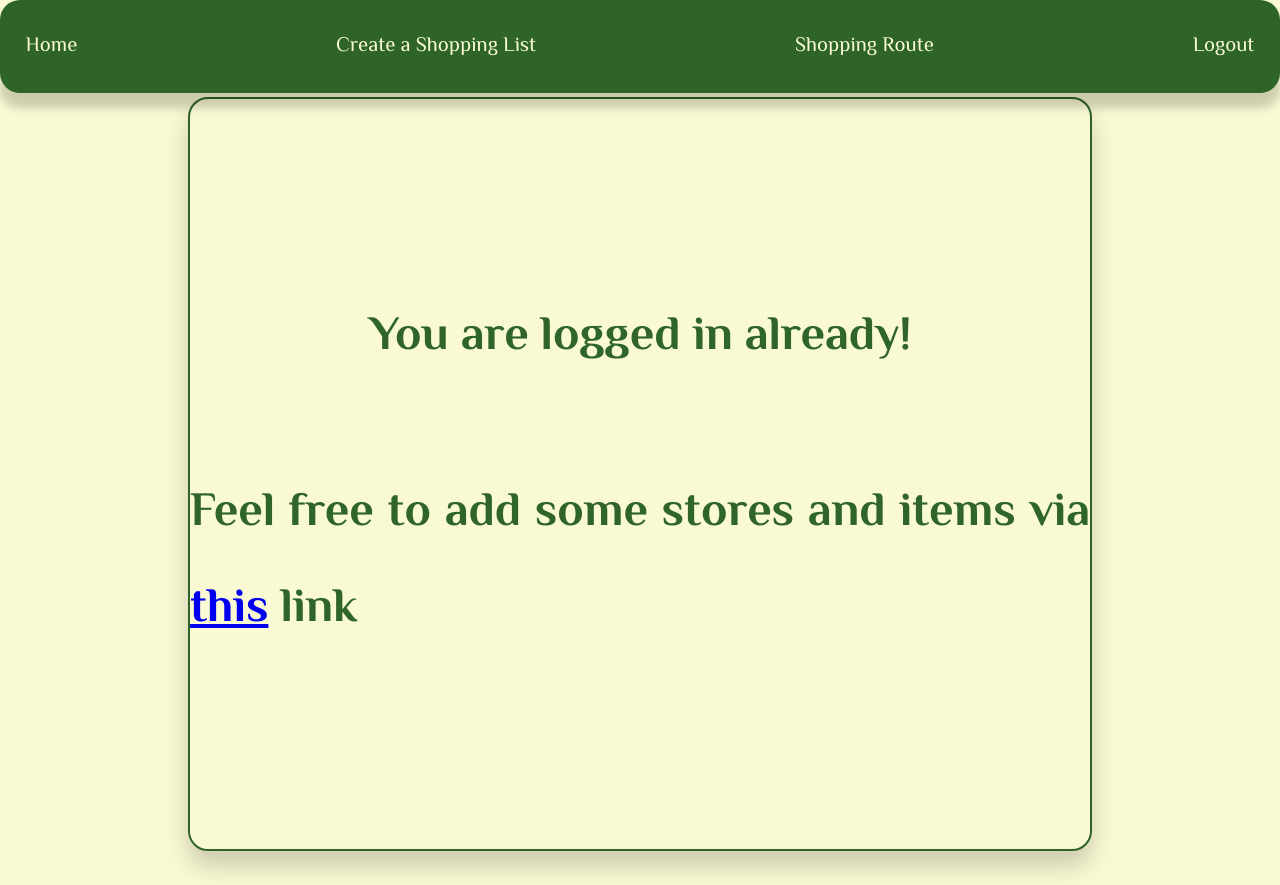
After one commit to sid-s1/Project-2, a Flask app: template templates/logged_in.html in a window 1280 px wide. The commit adds this page. Run offline with Flask 2, Linux system fonts and the light colour scheme; the template is opened without the code that fills it, so the values that code supplies are empty; some libraries are stand-ins or nearby versions.

Commit message:
Added username to pages to improve experience; added 'already-logged-in' and 'need to login to see that' pages; attempting to assess google maps api error now where beyond a certain distance the results become a bit mixed up

```diff
--- a/app.py
+++ b/app.py
@@ -17,11 +17,12 @@ app.config['SECRET_KEY'] = SECRET_KEY
 def index():
     email = session.get('email')
     if session.get('email') != None:
+        user_name = app_service.retrieve_userName(email)
         stores_and_items = app_service.retrieve_stores_items(email)
         user_id = app_service.retrieve_userID(email)
         lat_long = app_service.retrieve_address(email)
         all_placeids_for_maps = app_service.all_placeids_for_maps(user_id)
-        return render_template('homepage.html',key=api_key,ids=all_placeids_for_maps,user=session.get('email'),lat=lat_long[0],long=lat_long[1],stores=stores_and_items,user_id=user_id)
+        return render_template('homepage.html',key=api_key,ids=all_placeids_for_maps,user=session.get('email'),lat=lat_long[0],long=lat_long[1],stores=stores_and_items,user_id=user_id,user_name=user_name)
     else:
         return render_template('homepage.html',user=session.get('email'),key=api_key)
 
@@ -49,8 +50,11 @@ def list_route_action():
 def shopping_list():
     email = session.get('email')
     if session.get('email') != None:
+        user_name = app_service.retrieve_userName(email)
         stores_and_items = app_service.retrieve_stores_items(email)
-        return render_template('shopping.html',key=api_key,user=session.get('email'),stores=stores_and_items)
+        return render_template('shopping.html',key=api_key,user=session.get('email'),stores=stores_and_items,user_name=user_name)
+    else:
+        return render_template('login_first.html',user=session.get('email'))
 
 @app.route('/list',methods=["POST"])
 def shopping_list_search():
@@ -64,8 +68,9 @@ def shopping_list_search():
     if app_service.check_store_exists(user_id,store_name) != 'exists':
         app_service.store_place_details(place_id,store_name,user_id)
         email = session.get('email')
+        user_name = app_service.retrieve_userName(email)
         stores_and_items = app_service.retrieve_stores_items(email)
-        return render_template('shopping.html',key=api_key,user=session.get('email'),stores=stores_and_items,added='store',name=store_name)
+        return render_template('shopping.html',key=api_key,user=session.get('email'),stores=stores_and_items,added='store',name=store_name,user_name=user_name)
     else:
         return render_template('shopping.html',entity='store',key=api_key,user=session.get('email'))
 
@@ -74,16 +79,23 @@ def shopping_list_search():
 def list_route_display():
     email = session.get('email')
     if session.get('email') != None:
+        user_name = app_service.retrieve_userName(email)
         stores_and_items = app_service.retrieve_stores_items(email)
         user_id = app_service.retrieve_userID(email)
         lat_long = app_service.retrieve_address(email)
         all_placeids_for_maps = app_service.all_placeids_for_maps(user_id)
-        return render_template('route.html',key=api_key,ids=all_placeids_for_maps,user=session.get('email'),lat=lat_long[0],long=lat_long[1],stores=stores_and_items,user_id=user_id)
+        return render_template('route.html',key=api_key,ids=all_placeids_for_maps,user=session.get('email'),lat=lat_long[0],long=lat_long[1],stores=stores_and_items,user_id=user_id,user_name=user_name)
+    else:
+        return render_template('login_first.html',user=session.get('email'))
 
 @app.route('/signup')
 def signup_page():
     if session.get('email') == None:
         return render_template('signup_page.html',key=api_key,user=session.get('email'),invalid_email=False)
+    else:
+        email = session.get('email')
+        user_name = app_service.retrieve_userName(email)
+        return render_template('logged_in.html',user=session.get('email'),user_name=user_name)
 
 @app.route('/signup',methods=["POST"])
 def signup_process():
@@ -100,7 +112,8 @@ def signup_process():
             app_service.create_user_on_db(first_name,email,hashed_password,home_latitude,home_longitude)
             return redirect('/login')
         else:
-            return render_template('signup_page.html',key=api_key,user=session.get('email'),entity='email')
+            user_name = app_service.retrieve_userName(email)
+            return render_template('signup_page.html',key=api_key,user=session.get('email'),entity='email',user_name=user_name)
     else:
         return render_template('signup_page.html',key=api_key,user=session.get('email'),invalid_email=True)
 
@@ -108,6 +121,10 @@ def signup_process():
 def login_page():
     if session.get('email') == None:
         return render_template('login_page.html',user=session.get('email'))
+    else:
+        email = session.get('email')
+        user_name = app_service.retrieve_userName(email)
+        return render_template('logged_in.html',user=session.get('email'),user_name=user_name)
 
 @app.route('/login',methods=["POST"])
 def login_check():
@@ -129,7 +146,11 @@ def trial():
 @app.route('/logout_check')
 def logout_decision():
     if session.get('email') != None:
-        return render_template('logout_decision.html',user=session.get('email'))
+        email = session.get('email')
+        user_name = app_service.retrieve_userName(email)
+        return render_template('logout_decision.html',user=session.get('email'),user_name=user_name)
+    else:
+        return render_template('login_page.html',user=session.get('email'))
 
 @app.route('/logout',methods=["POST"])
 def logout():
@@ -144,8 +165,11 @@ def logout():
 def add_item_page():
     email = session.get('email')
     if session.get('email') != None:
+        user_name = app_service.retrieve_userName(email)
         stores_and_items = app_service.retrieve_stores_items(email)
-        return render_template('shopping.html',key=api_key,user=session.get('email'),stores=stores_and_items)
+        return render_template('shopping.html',key=api_key,user=session.get('email'),stores=stores_and_items,user_name=user_name)
+    else:
+        return render_template('login_page.html',user=session.get('email'))
 
 @app.route('/add_item',methods=["POST"])
 def add_item_action():
@@ -154,10 +178,12 @@ def add_item_action():
     user_id = app_service.retrieve_userID(session.get('email'))
     if app_service.store_items(user_id,store_id,added_item) != 'exists' and app_service.store_items(user_id,store_id,added_item) != None:
         email = session.get('email')
+        user_name = app_service.retrieve_userName(email)
         stores_and_items = app_service.retrieve_stores_items(email)
-        return render_template('shopping.html',key=api_key,user=session.get('email'),stores=stores_and_items,added='item',name=added_item,store_id=store_id)
+        return render_template('shopping.html',key=api_key,user=session.get('email'),stores=stores_and_items,added='item',name=added_item,store_id=store_id,user_name=user_name)
     else:
-        return render_template('shopping.html',key=api_key,user=session.get('email'),entity='item')
+        user_name = app_service.retrieve_userName(email)
+        return render_template('shopping.html',key=api_key,user=session.get('email'),entity='item',user_name=user_name)
 
 if __name__ == '__main__':
     app.run(debug=True)
--- a/static/base_style.css
+++ b/static/base_style.css
@@ -12,7 +12,7 @@ body {
     width: 100%;
     list-style: none;
     margin: 0;
-    font-size: 1.3vw;
+    font-size: 1.3rem;
     background-color: rgba(1, 67, 1, 0.816);
     border-radius: 20px;
     color: rgb(249, 249, 212);
@@ -39,6 +39,10 @@ body {
     transition-duration: 0.2s;
     background-color: rgb(249, 249, 212);
     color: rgba(1, 67, 1, 0.816);
+}
+#route-header h3 {
+    margin-top: 4%;
+    margin-left: 5%;
 }
 .centered-btn-div {
     display: flex;
@@ -90,10 +94,12 @@ body {
     text-align: justify;
 }
 #map-flexbox {
+    width: 900px;
+    height: 750px;
     padding: 0;
     overflow: hidden;
     margin: 2%;
-    font-size: 2em;
+    font-size: 2rem;
     color: rgba(1, 67, 1, 0.816);
 }
 #signup-fields {
@@ -102,7 +108,7 @@ body {
 header {
     border-bottom: 2px solid rgba(1, 67, 1, 0.816);
     color: rgba(1, 67, 1, 0.816);
-    font-size: 1.8vw;
+    font-size: 1.8rem;
     display: flex;
     justify-content: center;
     align-items: center;
@@ -112,7 +118,7 @@ header {
     margin-left: 5%;
 }
 .homepage .store-header {
-    font-size: 1.25vw;
+    font-size: 1.25rem;
 }
 .homepage .item-list {
     border-bottom: solid 1px rgba(1, 67, 1, 0.816);
--- a/static/current_list.js
+++ b/static/current_list.js
@@ -40,7 +40,7 @@ for (const pgRefreshBtn of pgRefreshBtns) {
         const formToSubmit = containerDiv.parentNode;
         setTimeout(function () {
             formToSubmit.submit();
-        }, 500);
+        }, "500");
     });
 }
 
--- a/static/signup.js
+++ b/static/signup.js
@@ -45,7 +45,7 @@ if (leavePage) {
     });
     btnLeavePage.addEventListener('click', function () {
         toggleModal();
-        setTimeout("submitForm()", 500);
+        setTimeout("submitForm()", "500");
     });
 }
 
--- a/templates/homepage.html
+++ b/templates/homepage.html
@@ -12,7 +12,7 @@
     {% if ids %}
     <section class="homepage">
         <header>
-            <h3>Shopping List</h3>
+            <h3>Hi, {{ user_name }}! Here is your Shopping List!</h3>
         </header>
         <div class="shop-flex" id="">
             {% for store in stores %}
--- /dev/null
+++ b/templates/logged_in.html
@@ -0,0 +1,10 @@
+{% extends 'base.html' %}
+
+{% block body %}
+<section class="centered-list-display">
+    <div class="centered-list-child flex-for-col" id="map-flexbox">
+        <h2>You are logged in already!</h2>
+        <h2>Feel free to add some stores and items via <a href="{{ url_for('shopping_list') }}">this</a> link</h2>
+    </div>
+</section>
+{% endblock %}
--- a/templates/logout_decision.html
+++ b/templates/logout_decision.html
@@ -4,7 +4,7 @@
     <section class="centered-list-display">
         <div class="centered-list-child flex-for-col">
             <header>
-                <h3>Are you sure you want to log out?</h3>
+                <h3>Are you sure you want to log out, {{ user_name }}?</h3>
             </header>
             <form action="/logout" method="POST" class="flex-for-col">
                 <label for="log-out">
--- a/templates/route.html
+++ b/templates/route.html
@@ -1,11 +1,14 @@
 {% extends 'base.html' %}
 
 {% block body %}
+    <header id="route-header">
+        <h3>{{ user_name }}, here is your route to finish your shopping!</h3>
+    </header>
     <section class="centered-list-display">
         {% if ids %}
             <div class="centered-list-child flex-for-col" id="map-flexbox">
                 <iframe width="100%" height="100%" frameborder="0" style="border:0" referrerpolicy="no-referrer-when-downgrade" src="https://www.google.com/maps/embed/v1/directions?key={{ key }}&origin={{ lat }},{{ long }}
-                &destination={{ lat }},{{ long }}&waypoints={{ ids }}&avoid=tolls|highways&waypoints=optimizeWaypoints:true">
+                &destination={{ lat }},{{ long }}&waypoints={{ ids }}&waypoints=optimizeWaypoints:true">
                 </iframe>
             </div>
         {% else %}
@@ -14,5 +17,4 @@
             </div>
         {% endif %}
     </section>
-    <script src="{{ url_for('static',filename='edit_item.js') }}"></script>
 {% endblock %}
```
Also changed, not shown: app_service.py (+15 -63 lines), static/shopping.js (+15 -4 lines), templates/login_first.html (added, +10 -0 lines), templates/shopping.html (+5 -7 lines).
